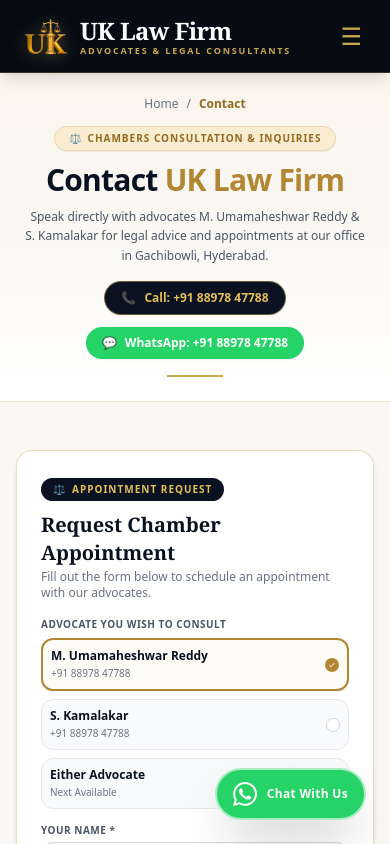
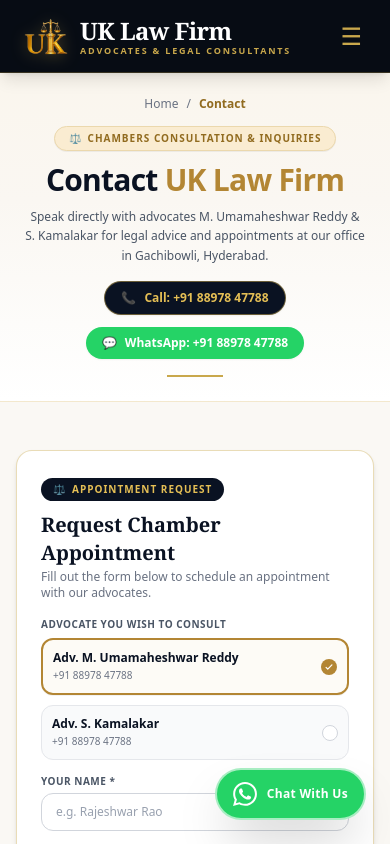
Before and after one commit to kavithamedida4-web/Lawyer-website, a Next.js app: page /contact in a window 390 px wide. Shown: the top 844 px of the page. Built offline with nearby package versions, Linux system fonts and the light colour scheme.

Commit message:
Remove Either Advocate option from contact form

```diff
--- a/components/Contact.tsx
+++ b/components/Contact.tsx
@@ -25,7 +25,7 @@ export default function Contact({ hideHeader = false }: { hideHeader?: boolean }
     email: '',
     phone: '',
     practiceArea: practiceAreasList[1],
-    selectedAdvocate: 'umamaheshwar' as 'umamaheshwar' | 'kamalakar' | 'either',
+    selectedAdvocate: 'umamaheshwar' as 'umamaheshwar' | 'kamalakar',
     selectedAdvocatePhone: '8897847788',
     message: '',
   });
@@ -41,9 +41,7 @@ export default function Contact({ hideHeader = false }: { hideHeader?: boolean }
     const advocateName =
       formData.selectedAdvocate === 'umamaheshwar'
         ? 'Advocate M. Umamaheshwar Reddy'
-        : formData.selectedAdvocate === 'kamalakar'
-        ? 'Advocate S. Kamalakar'
-        : 'Either / Any Available Advocate';
+        : 'Advocate S. Kamalakar';
 
     const whatsappMessage =
 `⚖️ *UK LAW FIRM - Chamber Appointment Request*
@@ -174,35 +172,35 @@ _Submitted via UK Law Firm official website_`;
             ) : (
               <form onSubmit={handleSubmit} className="space-y-3.5 font-sans">
 
-                {/* Advocate Switcher: [M. Umamaheshwar Reddy / S. Kamalakar / Either] */}
+                {/* Advocate Switcher: [M. Umamaheshwar Reddy / S. Kamalakar] */}
                 <div>
                   <label className="block text-[10px] font-bold text-gray-600 uppercase tracking-wider mb-1.5">
                     Advocate you wish to consult
                   </label>
-                  <div className="grid grid-cols-1 sm:grid-cols-3 gap-2">
+                  <div className="grid grid-cols-1 sm:grid-cols-2 gap-2.5">
                     {/* Option 1: Adv. M. Umamaheshwar Reddy */}
                     <button
                       type="button"
                       onClick={() => setFormData({ ...formData, selectedAdvocate: 'umamaheshwar', selectedAdvocatePhone: '8897847788' })}
-                      className={`p-2 sm:p-2.5 rounded-xl border text-left transition-all cursor-pointer flex items-center justify-between gap-1.5 ${
+                      className={`p-2.5 rounded-xl border text-left transition-all cursor-pointer flex items-center justify-between gap-2 ${
                         formData.selectedAdvocate === 'umamaheshwar'
                           ? 'border-2 border-[#b38634] bg-[#fdfbf6] shadow-2xs'
                           : 'border-gray-200 bg-gray-50 hover:bg-white hover:border-gray-300'
                       }`}
                     >
-                      <div className="min-w-0">
-                        <p className="text-xs font-bold text-[#0a1222] truncate">M. Umamaheshwar Reddy</p>
+                      <div>
+                        <p className="text-xs font-bold text-[#0a1222]">Adv. M. Umamaheshwar Reddy</p>
                         <p className="text-[10px] text-gray-500 mt-0.5">+91 88978 47788</p>
                       </div>
                       <span
-                        className={`w-3.5 h-3.5 rounded-full flex items-center justify-center flex-shrink-0 ${
+                        className={`w-4 h-4 rounded-full flex items-center justify-center flex-shrink-0 ${
                           formData.selectedAdvocate === 'umamaheshwar'
                             ? 'bg-[#b38634] text-white'
                             : 'border border-gray-300 bg-white'
                         }`}
                       >
                         {formData.selectedAdvocate === 'umamaheshwar' && (
-                          <svg className="w-2 h-2" fill="none" stroke="currentColor" viewBox="0 0 24 24">
+                          <svg className="w-2.5 h-2.5" fill="none" stroke="currentColor" viewBox="0 0 24 24">
                             <path strokeLinecap="round" strokeLinejoin="round" strokeWidth={3} d="M5 13l4 4L19 7" />
                           </svg>
                         )}
@@ -213,54 +211,25 @@ _Submitted via UK Law Firm official website_`;
                     <button
                       type="button"
                       onClick={() => setFormData({ ...formData, selectedAdvocate: 'kamalakar', selectedAdvocatePhone: '8897847788' })}
-                      className={`p-2 sm:p-2.5 rounded-xl border text-left transition-all cursor-pointer flex items-center justify-between gap-1.5 ${
+                      className={`p-2.5 rounded-xl border text-left transition-all cursor-pointer flex items-center justify-between gap-2 ${
                         formData.selectedAdvocate === 'kamalakar'
                           ? 'border-2 border-[#b38634] bg-[#fdfbf6] shadow-2xs'
                           : 'border-gray-200 bg-gray-50 hover:bg-white hover:border-gray-300'
                       }`}
                     >
-                      <div className="min-w-0">
-                        <p className="text-xs font-bold text-[#0a1222] truncate">S. Kamalakar</p>
+                      <div>
+                        <p className="text-xs font-bold text-[#0a1222]">Adv. S. Kamalakar</p>
                         <p className="text-[10px] text-gray-500 mt-0.5">+91 88978 47788</p>
                       </div>
                       <span
-                        className={`w-3.5 h-3.5 rounded-full flex items-center justify-center flex-shrink-0 ${
+                        className={`w-4 h-4 rounded-full flex items-center justify-center flex-shrink-0 ${
                           formData.selectedAdvocate === 'kamalakar'
                             ? 'bg-[#b38634] text-white'
                             : 'border border-gray-300 bg-white'
                         }`}
                       >
                         {formData.selectedAdvocate === 'kamalakar' && (
-                          <svg className="w-2 h-2" fill="none" stroke="currentColor" viewBox="0 0 24 24">
-                            <path strokeLinecap="round" strokeLinejoin="round" strokeWidth={3} d="M5 13l4 4L19 7" />
-                          </svg>
-                        )}
-                      </span>
-                    </button>
-
-                    {/* Option 3: Either Advocate */}
-                    <button
-                      type="button"
-                      onClick={() => setFormData({ ...formData, selectedAdvocate: 'either', selectedAdvocatePhone: '8897847788' })}
-                      className={`p-2 sm:p-2.5 rounded-xl border text-left transition-all cursor-pointer flex items-center justify-between gap-1.5 ${
-                        formData.selectedAdvocate === 'either'
-                          ? 'border-2 border-[#b38634] bg-[#fdfbf6] shadow-2xs'
-                          : 'border-gray-200 bg-gray-50 hover:bg-white hover:border-gray-300'
-                      }`}
-                    >
-                      <div className="min-w-0">
-                        <p className="text-xs font-bold text-[#0a1222] truncate">Either Advocate</p>
-                        <p className="text-[10px] text-gray-500 mt-0.5">Next Available</p>
-                      </div>
-                      <span
-                        className={`w-3.5 h-3.5 rounded-full flex items-center justify-center flex-shrink-0 ${
-                          formData.selectedAdvocate === 'either'
-                            ? 'bg-[#b38634] text-white'
-                            : 'border border-gray-300 bg-white'
-                        }`}
-                      >
-                        {formData.selectedAdvocate === 'either' && (
-                          <svg className="w-2 h-2" fill="none" stroke="currentColor" viewBox="0 0 24 24">
+                          <svg className="w-2.5 h-2.5" fill="none" stroke="currentColor" viewBox="0 0 24 24">
                             <path strokeLinecap="round" strokeLinejoin="round" strokeWidth={3} d="M5 13l4 4L19 7" />
                           </svg>
                         )}
```
